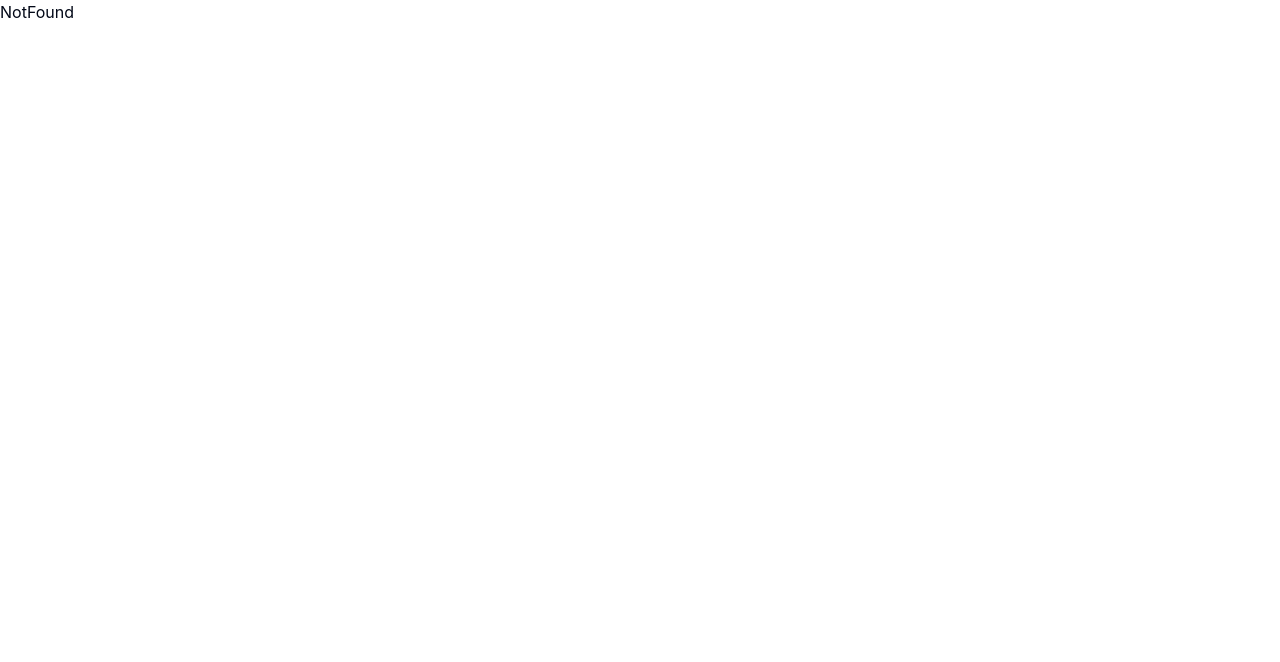
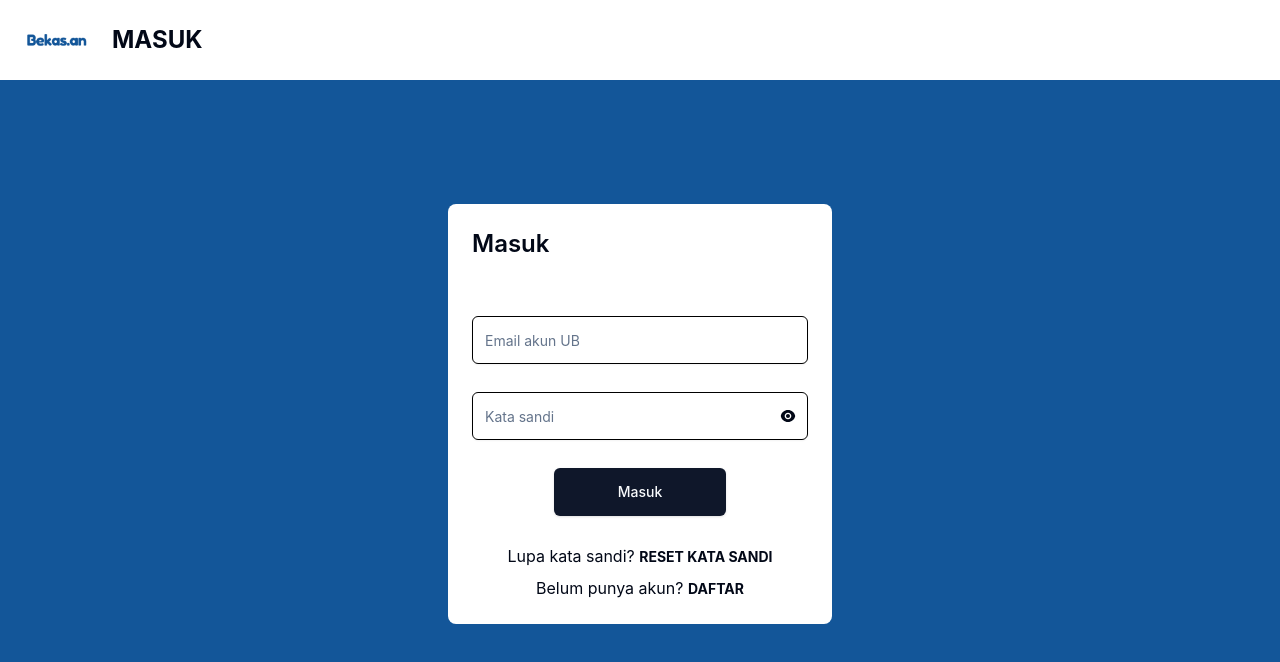
Before and after one commit to azkannawal/bekasan-ecommerce, a React (Vite) app: page /login in a window 1280 px wide. Before the commit this address had no page. Shown: the top 662 px of the page. Built offline with nearby package versions, Linux system fonts and the light colour scheme.

Commit message:
feat: auth slice

```diff
--- a/package.json
+++ b/package.json
@@ -19,6 +19,7 @@
     "embla-carousel-react": "^8.0.0",
     "react": "^18.2.0",
     "react-dom": "^18.2.0",
+    "react-icons": "^5.0.1",
     "react-router-dom": "^6.22.2",
     "tailwind-merge": "^2.2.1",
     "tailwindcss-animate": "^1.0.7"
--- a/src/components/fragments/AdressInput.tsx
+++ b/src/components/fragments/Address.tsx
@@ -1,9 +1,9 @@
-import React, { useState, useEffect } from "react";
+import { useState, useEffect } from "react";
 import { Loader } from "@googlemaps/js-api-loader";
 import { Button } from "../ui/button";
 import { Input } from "../ui/input";
 
-const AdressInput: React.FC = () => {
+const Address = () => {
   const [autocomplete, setAutocomplete] = useState<any | null>(null);
 
   useEffect(() => {
@@ -31,10 +31,7 @@ const AdressInput: React.FC = () => {
       setAutocomplete(autocompleteInstance);
     });
 
-    // Cleanup
-    return () => {
-      // Cleanup code here if needed
-    };
+    return () => {};
   }, []);
 
   const handlePlaceSelect = () => {
@@ -50,14 +47,13 @@ const AdressInput: React.FC = () => {
   };
 
   return (
-    <div className="px-[200px] py-2">
-      <h1>Google Maps Search</h1>
-      <div className="flex gap-2">
-        <Input id="searchInput" type="text" placeholder="Enter a location" />
-        <Button onClick={handlePlaceSelect}>Search</Button>
-      </div>
+    <div className="flex flex-col gap-2 w-full">
+      <Input id="searchInput" type="text" placeholder="Alamat" />
+      <Button className="hidden" onClick={handlePlaceSelect}>
+        Search
+      </Button>
     </div>
   );
 };
 
-export default AdressInput;
+export default Address;
--- /dev/null
+++ b/src/components/fragments/Navbar.tsx
@@ -0,0 +1,14 @@
+interface NavbarProps {
+  title: string;
+}
+
+const Navbar: React.FC<NavbarProps> = ({ title }) => {
+  return (
+    <div className="flex items-center gap-4 absolute w-full z-10 px-4 py-1 bg-white">
+      <img className="w-[80px]" src="./logo.png" alt="img" />
+      <h1 className="uppercase font-bold text-2xl">{title}</h1>
+    </div>
+  );
+};
+
+export default Navbar;
--- a/src/components/ui/input.tsx
+++ b/src/components/ui/input.tsx
@@ -1,6 +1,6 @@
-import * as React from "react"
+import * as React from "react";
 
-import { cn } from "@/lib/utils"
+import { cn } from "@/lib/utils";
 
 export interface InputProps
   extends React.InputHTMLAttributes<HTMLInputElement> {}
@@ -11,15 +11,15 @@ const Input = React.forwardRef<HTMLInputElement, InputProps>(
       <input
         type={type}
         className={cn(
-          "flex h-9 w-full rounded-md border border-input bg-transparent px-3 py-1 text-sm shadow-sm transition-colors file:border-0 file:bg-transparent file:text-sm file:font-medium placeholder:text-muted-foreground focus-visible:outline-none focus-visible:ring-1 focus-visible:ring-ring disabled:cursor-not-allowed disabled:opacity-50",
+          "flex h-12 w-full rounded-md border border-black bg-transparent px-3 py-1 text-sm shadow-sm transition-colors file:border-0 file:bg-transparent file:text-sm file:font-medium placeholder:text-muted-foreground focus-visible:outline-none focus-visible:ring-1 focus-visible:ring-ring disabled:cursor-not-allowed disabled:opacity-50",
           className
         )}
         ref={ref}
         {...props}
       />
-    )
+    );
   }
-)
-Input.displayName = "Input"
+);
+Input.displayName = "Input";
 
-export { Input }
+export { Input };
--- /dev/null
+++ b/src/pages/login.tsx
@@ -0,0 +1,55 @@
+import { Input } from "@/components/ui/input";
+import { Button } from "@/components/ui/button";
+import Navbar from "./../components/fragments/Navbar";
+import { useState } from "react";
+import { RiEyeFill, RiEyeOffFill } from "react-icons/ri";
+
+const Login = () => {
+  const [visible, setVisible] = useState(false);
+  const toggle = () => {
+    setVisible(!visible);
+  };
+  return (
+    <main className="">
+      <Navbar title="Masuk" />
+      <div className="flex justify-center items-center min-h-screen relative bg-[#135699]">
+        <form className="flex flex-col justify-center items-center mt-7 w-96 gap-7 p-6 rounded-lg bg-white">
+          <h1 className="self-start text-2xl font-semibold mb-7">Masuk</h1>
+          <Input
+            placeholder="Email akun UB"
+            type="email"
+            autoComplete="email"
+          />
+          <div className="relative w-full">
+            <span
+              onClick={toggle}
+              className="absolute cursor-pointer py-4 top-0 right-0 pr-3"
+            >
+              {visible ? <RiEyeOffFill /> : <RiEyeFill />}
+            </span>
+            <Input
+              placeholder="Kata sandi"
+              type={visible ? "text" : "password"}
+              autoComplete="new-password"
+            />
+          </div>
+          <Button className="h-12 px-16">Masuk</Button>
+          <div className="flex flex-col gap-2 text-center ">
+            <p>
+              Lupa kata sandi?{" "}
+              <span className="uppercase font-bold text-sm">
+                reset kata sandi
+              </span>
+            </p>
+            <p>
+              Belum punya akun?{" "}
+              <span className="uppercase font-bold text-sm">daftar</span>
+            </p>
+          </div>
+        </form>
+      </div>
+    </main>
+  );
+};
+
+export default Login;
--- /dev/null
+++ b/src/pages/register.tsx
@@ -0,0 +1,78 @@
+import { Input } from "@/components/ui/input";
+import { Button } from "@/components/ui/button";
+import Navbar from "./../components/fragments/Navbar";
+import Address from "@/components/fragments/Address";
+import { RiEyeFill, RiEyeOffFill } from "react-icons/ri";
+import { useState } from "react";
+
+const Register = () => {
+  const [visible1, setVisible1] = useState(false);
+  const [visible2, setVisible2] = useState(false);
+
+  const toggle = (field: number): void => {
+    if (field === 1) {
+      setVisible1(!visible1);
+    } else if (field === 2) {
+      setVisible2(!visible2);
+    }
+  };
+
+  const onSubmit = () => {
+    console.log("submitted");
+  };
+  return (
+    <main className="">
+      <Navbar title="Daftar" />
+      <div className="flex justify-center items-center relative bg-[#135699]">
+        <form
+          onSubmit={onSubmit}
+          className="flex flex-col justify-center items-center mt-24 w-96 gap-7 p-6 rounded-lg bg-white"
+        >
+          <h1 className="self-start text-2xl font-semibold mb-3">Daftar</h1>
+          <Input placeholder="Nama akun" type="text" />
+          <Input
+            placeholder="Email akun UB"
+            type="email"
+            autoComplete="email"
+          />
+          <div className="relative w-full">
+            <span
+              onClick={() => toggle(1)}
+              className="absolute cursor-pointer py-4 top-0 right-0 pr-3"
+            >
+              {visible1 ? <RiEyeOffFill /> : <RiEyeFill />}
+            </span>
+            <Input
+              placeholder="Kata sandi"
+              type={visible1 ? "text" : "password"}
+              autoComplete="new-password"
+            />
+          </div>
+          <div className="relative w-full">
+            <span
+              onClick={() => toggle(2)}
+              className="absolute cursor-pointer py-4 top-0 right-0 pr-3"
+            >
+              {visible2 ? <RiEyeOffFill /> : <RiEyeFill />}
+            </span>
+            <Input
+              placeholder="Konfirmasi Kata sandi"
+              type={visible2 ? "text" : "password"}
+              autoComplete="new-password"
+            />
+          </div>
+          <Address />
+          <Button className="h-12 px-16">Daftar</Button>
+          <div className="flex flex-col gap-2 text-center ">
+            <p>
+              Sudah punya akun?{" "}
+              <span className="uppercase font-bold text-sm">Masuk</span>
+            </p>
+          </div>
+        </form>
+      </div>
+    </main>
+  );
+};
+
+export default Register;
--- /dev/null
+++ b/src/pages/reset.tsx
@@ -0,0 +1,22 @@
+import { Input } from "@/components/ui/input";
+import { Button } from "@/components/ui/button";
+import Navbar from "./../components/fragments/Navbar";
+
+const Reset = () => {
+  return (
+    <main className="">
+      <Navbar title="Reset kata sandi" />
+      <div className="flex justify-center items-center min-h-screen relative bg-[#135699]">
+        <form className="flex flex-col justify-center items-center mt-24 w-96 gap-7 p-6 rounded-lg bg-white">
+          <h1 className="self-start text-2xl font-semibold mb-3">
+            Reset kata sandi
+          </h1>
+          <Input placeholder="Email akun UB" type="email" />
+          <Button className="h-12 px-16">Kirim</Button>
+        </form>
+      </div>
+    </main>
+  );
+};
+
+export default Reset;
--- /dev/null
+++ b/src/pages/resetconfirm.tsx
@@ -0,0 +1,60 @@
+import { Input } from "@/components/ui/input";
+import { Button } from "@/components/ui/button";
+import Navbar from "./../components/fragments/Navbar";
+import { useState } from "react";
+import { RiEyeFill, RiEyeOffFill } from "react-icons/ri";
+
+const ResetConfirm = () => {
+  const [visible1, setVisible1] = useState(false);
+  const [visible2, setVisible2] = useState(false);
+
+  const toggle = (field: number): void => {
+    if (field === 1) {
+      setVisible1(!visible1);
+    } else if (field === 2) {
+      setVisible2(!visible2);
+    }
+  };
+
+  return (
+    <main className="">
+      <Navbar title="Reset kata sandi" />
+      <div className="flex justify-center items-center min-h-screen relative bg-[#135699]">
+        <form className="flex flex-col justify-center items-center mt-24 w-96 gap-7 p-6 rounded-lg bg-white">
+          <h1 className="self-start text-2xl font-semibold mb-3">
+            Reset kata sandi
+          </h1>
+          <div className="relative w-full">
+            <span
+              onClick={() => toggle(1)}
+              className="absolute cursor-pointer py-4 top-0 right-0 pr-3"
+            >
+              {visible1 ? <RiEyeOffFill /> : <RiEyeFill />}
+            </span>
+            <Input
+              placeholder="Kata sandi baru"
+              type={visible1 ? "text" : "password"}
+              autoComplete="new-password"
+            />
+          </div>
+          <div className="relative w-full">
+            <span
+              onClick={() => toggle(2)}
+              className="absolute cursor-pointer py-4 top-0 right-0 pr-3"
+            >
+              {visible2 ? <RiEyeOffFill /> : <RiEyeFill />}
+            </span>
+            <Input
+              placeholder="Konfirmasi Kata sandi baru"
+              type={visible2 ? "text" : "password"}
+              autoComplete="new-password"
+            />
+          </div>
+          <Button className="h-12 px-16">Kirim</Button>
+        </form>
+      </div>
+    </main>
+  );
+};
+
+export default ResetConfirm;
```
Also changed, not shown: src/main.tsx (+18 -3 lines), public/logo.png (added), 1 other file (tests, documents, lock files or other folders).
